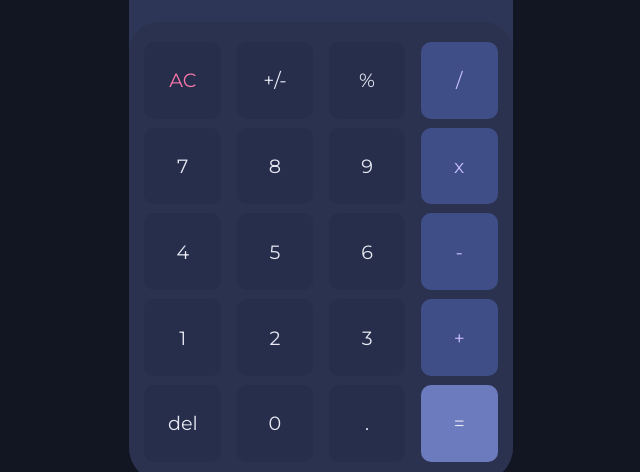
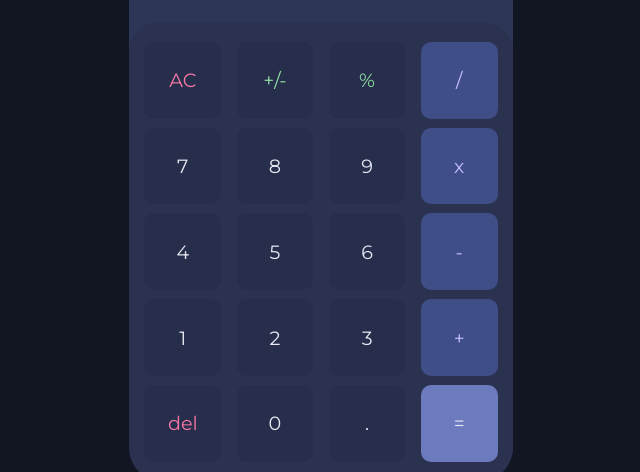
Before and after one commit to yipqp/calculator, a plain HTML site: page index.html in a window 1280 px wide. Shown: the part 320-792 px from the top of the page, 319-959 px from the left. Drawn offline with Linux system fonts and the light colour scheme.

Commit message:
Adjust button colors

```diff
--- a/index.html
+++ b/index.html
@@ -21,7 +21,7 @@
             <div class="buttons">
                 <div class="row">
                     <button id="clear">AC</button>
-                    <button id="-" class="numbers">+/-</button>
+                    <button id="-" class="sign numbers">+/-</button>
                     <button id="percent">%</button>
                     <button id="divide" class="operations">/</button>
                 </div>
--- a/styles.css
+++ b/styles.css
@@ -93,8 +93,14 @@ button {
     padding: 10px;
 }
 
-#clear {
+#clear,
+#delete {
     color: #F877A6;
+}
+
+.sign,
+#percent {
+    color: #93e0a4;
 }
 
 #equals {
```
